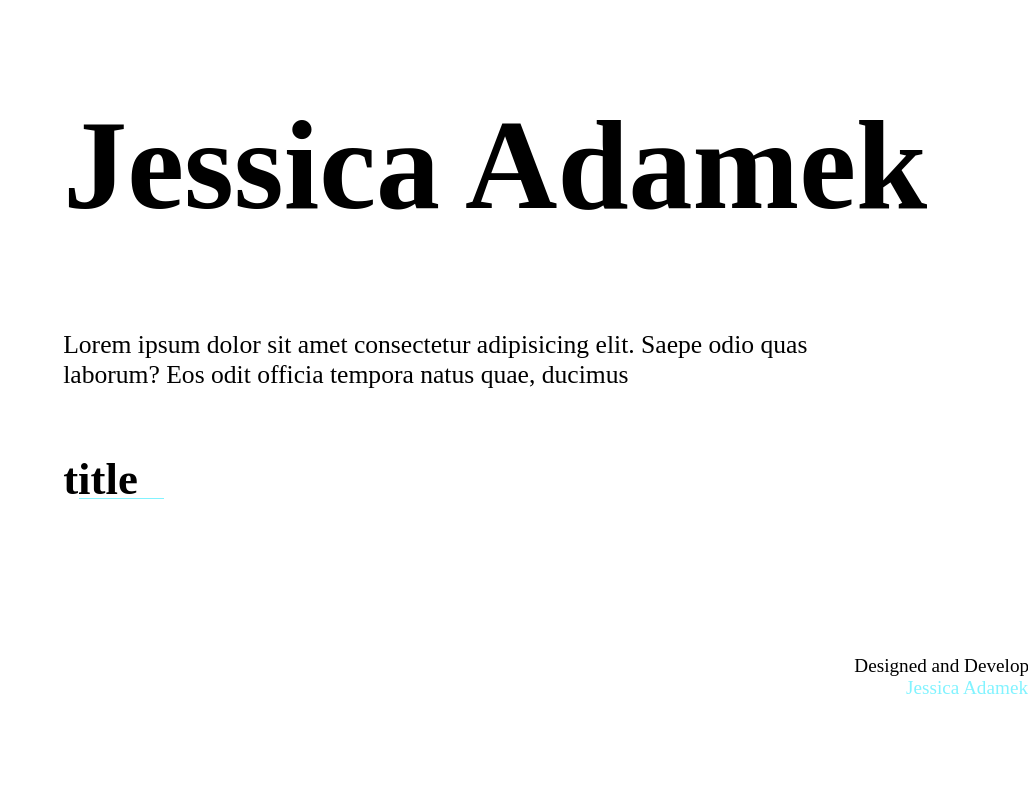
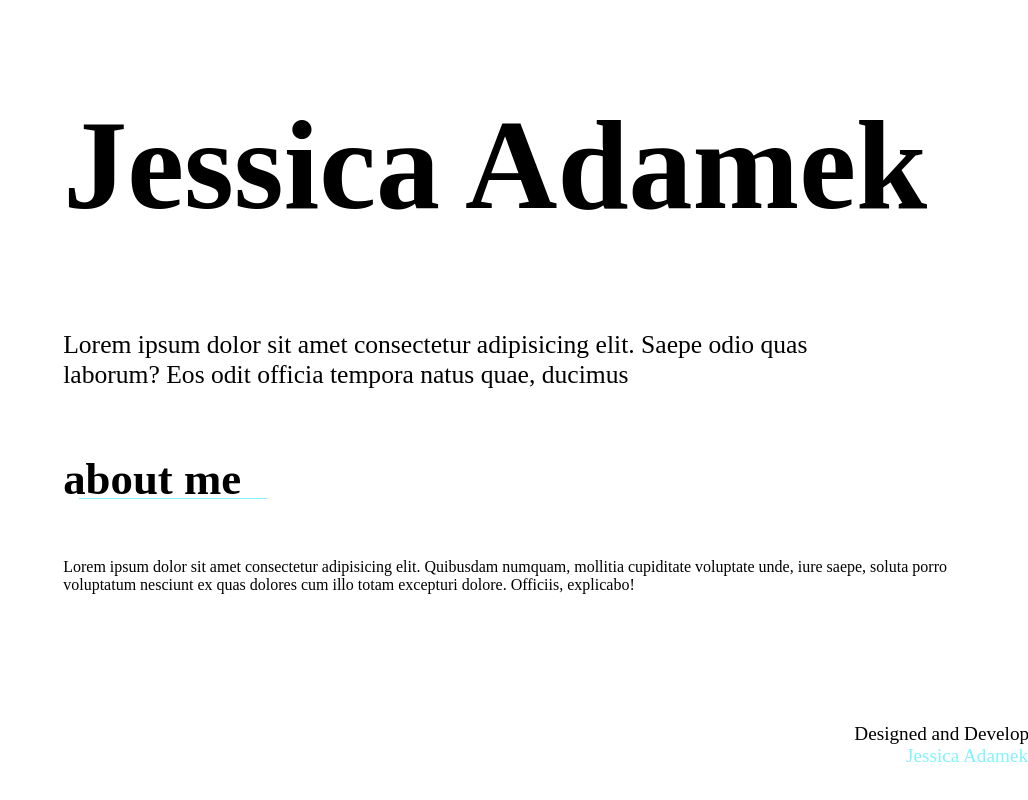
Before and after one commit to jeadamek/jadamek.com, a React (Vite) app: page / in a window 1280 px wide. Shown: the part 1333-2133 px from the top of the page, without its empty margins (252-1280 px from the left). Before the commit the page ends 2072 px from the top, so only its background shows below. Built offline with nearby package versions, Linux system fonts and the light colour scheme; the HTML template or start-up script is replaced by a standard one.

Commit message:
:art: create Section component props structure

```diff
--- a/src/components/Section.jsx
+++ b/src/components/Section.jsx
@@ -1,12 +1,19 @@
+import PropTypes from 'prop-types';
+
 import { SectionTitle } from  "./SectionTitle";
 
 import "../styles/components/section.sass";
 
-export function Section() {
+export function Section({title, children}) {
    return (
       <section>
-         <SectionTitle title="title" />
-
+         <SectionTitle title={title} />
+         {children}
       </section>
    )
 }
+
+Section.propTypes = {
+   title: PropTypes.string.isRequired,
+   children: PropTypes.any.isRequired
+};
```
